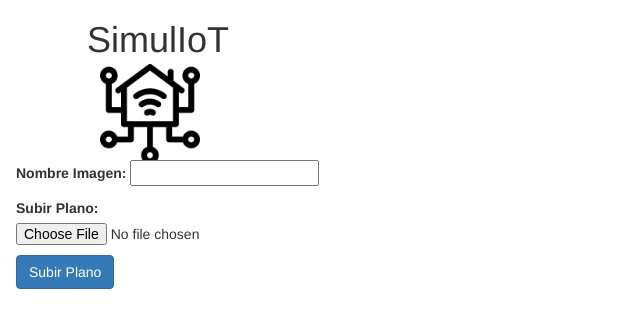
After one commit to KenethRE/TFG-IoTSim, a Django app: page /upload_plano in a window 1280 px wide. The commit adds this page. Shown: the top 328 px of the page, without its empty margins (0-640 px from the left). Run offline with Django 5.2, Linux system fonts and the light colour scheme; data that the repository does not hold is empty; some libraries are stand-ins or nearby versions.

Commit message:
added most buttongs. fixed html. made migration

```diff
--- a/simuliot/rootfs/simuliot_frontend/settings.py
+++ b/simuliot/rootfs/simuliot_frontend/settings.py
@@ -119,6 +119,10 @@ USE_TZ = True
 
 STATIC_URL = 'static/'
 
+STATICFILES_DIRS = [
+    BASE_DIR / "static"
+]
+
 # Default primary key field type
 # https://docs.djangoproject.com/en/5.0/ref/settings/#default-auto-field
 
--- a/simuliot/rootfs/starthere/forms.py
+++ b/simuliot/rootfs/starthere/forms.py
@@ -1,10 +1,9 @@
 # forms.py
 from django import forms
-from .models import Hotel
+from .models import Plano
 
 
-class HotelForm(forms.ModelForm):
-
+class PlanoUpload(forms.ModelForm):
 	class Meta:
-		model = Hotel
-		fields = ['name', 'hotel_Main_Img']
+		model = Plano
+		fields = ['Nombre_Imagen', 'Subir_Plano']
--- a/simuliot/rootfs/starthere/models.py
+++ b/simuliot/rootfs/starthere/models.py
@@ -1,9 +1,9 @@
 from django.db import models
 
 # Create your models here.
-class Hotel(models.Model):
-    name = models.CharField(max_length=50)
-    hotel_Main_Img = models.ImageField(upload_to='images/')
+class Plano(models.Model):
+    Nombre_Imagen = models.CharField(max_length=50)
+    Subir_Plano = models.ImageField(upload_to='images/')
 
     class Meta:
         app_label = 'starthere'
--- /dev/null
+++ b/simuliot/rootfs/starthere/templates/upload_plano.html
@@ -0,0 +1,31 @@
+<!DOCTYPE html>
+<html lang="en">
+<head>
+	<meta charset="UTF-8">
+	<title>Main Page SimulIoT</title>
+	<div class = "w3-container" style="position: absolute; top: 0%; left: 16px;">
+		<h1 class="center" style="display: block; margin-left: auto; width: 50%; height: auto;">SimulIoT</h1>
+	</div>
+	{% load static %}
+	<div class = "w3-container" style=" position: absolute; top: 8%; left: 100px;">
+		<img src="{% static 'starthere/img/simuliot.png' %}" alt="SimulIoT" class="center" style="display: block; width: 100px; height: 100px;">
+	</div>
+	<meta charset="UTF-8">
+	<meta name="viewport" content="width=device-width, initial-scale=1">
+	<link rel="stylesheet" href="https://maxcdn.bootstrapcdn.com/bootstrap/3.3.7/css/bootstrap.min.css">
+	<script src="https://ajax.googleapis.com/ajax/libs/jquery/3.3.1/jquery.min.js">
+	</script>
+	<script src="https://maxcdn.bootstrapcdn.com/bootstrap/3.3.7/js/bootstrap.min.js">
+	</script>
+</head>
+
+<body>
+	<div class = "w3-container" style="position: absolute; top: 20%; left: 16px;">
+		<form method = "post" enctype="multipart/form-data">
+			{% csrf_token %}
+			{{ form.as_p }}
+			<button type="submit" class="btn btn-primary">Subir Plano</button>
+		</form>
+	</div>
+</body>
+</html>
--- a/simuliot/rootfs/starthere/urls.py
+++ b/simuliot/rootfs/starthere/urls.py
@@ -2,12 +2,13 @@ from django.contrib import admin
 from django.urls import path
 from django.conf import settings
 from django.conf.urls.static import static
-from .views import hotel_image_view, success, display_hotel_images
+from .views import upload_plano, success, display_plano, start
 
 urlpatterns = [
-	path('image_upload', hotel_image_view, name='image_upload'),
+	path('', start, name='start'),
+	path('upload_plano', upload_plano, name='upload_plano'),
 	path('success', success, name='success'),
-	path('hotel_images', display_hotel_images, name = 'hotel_images'),
+	path('display_plano', display_plano, name = 'display_plano'),
 ]
 
 if settings.DEBUG:
--- a/simuliot/rootfs/starthere/views.py
+++ b/simuliot/rootfs/starthere/views.py
@@ -1,31 +1,37 @@
+from django.conf import settings
 from django.http import HttpResponse
 from django.shortcuts import render, redirect
-from .forms import HotelForm
-from .models import Hotel
-
+from .forms import PlanoUpload
+from .models import Plano
+import os
 # Create your views here.
 
+def start(request):
+	return render(request, 'start.html')
 
-def hotel_image_view(request):
-
+def upload_plano(request):
 	if request.method == 'POST':
-		form = HotelForm(request.POST, request.FILES)
+		form = PlanoUpload(request.POST, request.FILES)
 
 		if form.is_valid():
 			form.save()
-			return redirect('success')
+			return redirect('display_plano')
 	else:
-		form = HotelForm()
-	return render(request, 'start.html', {'form': form})
+		planos = Plano.objects.all()
+		for plano in planos:
+			plano.delete()
+			if os.path.exists(plano.Subir_Plano.path):
+				os.remove(plano.Subir_Plano.path)
+		form = PlanoUpload()
+	return render(request, 'upload_plano.html', {'form': form})
 
 
 def success(request):
 	return HttpResponse('successfully uploaded')
 
-def display_hotel_images(request):
+def display_plano(request):
 
     if request.method == 'GET':
-
-        # getting all the objects of hotel.
-        Hotels = Hotel.objects.all()
-        return render(request, 'display_images.html', {'hotel_images': Hotels})
+        # getting all the objects of planos.
+        LastPlano = Plano.objects.last()
+        return render(request, 'display_images.html', {'plano': LastPlano})
```
Also changed, not shown: simuliot/rootfs/starthere/templates/display_images.html (+10 -8 lines), simuliot/rootfs/starthere/templates/start.html (+17 -8 lines), simuliot/rootfs/db.sqlite3, simuliot/rootfs/starthere/migrations/0002_plano_delete_hotel.py (added), simuliot/rootfs/static/starthere/img/simuliot.png (added).
